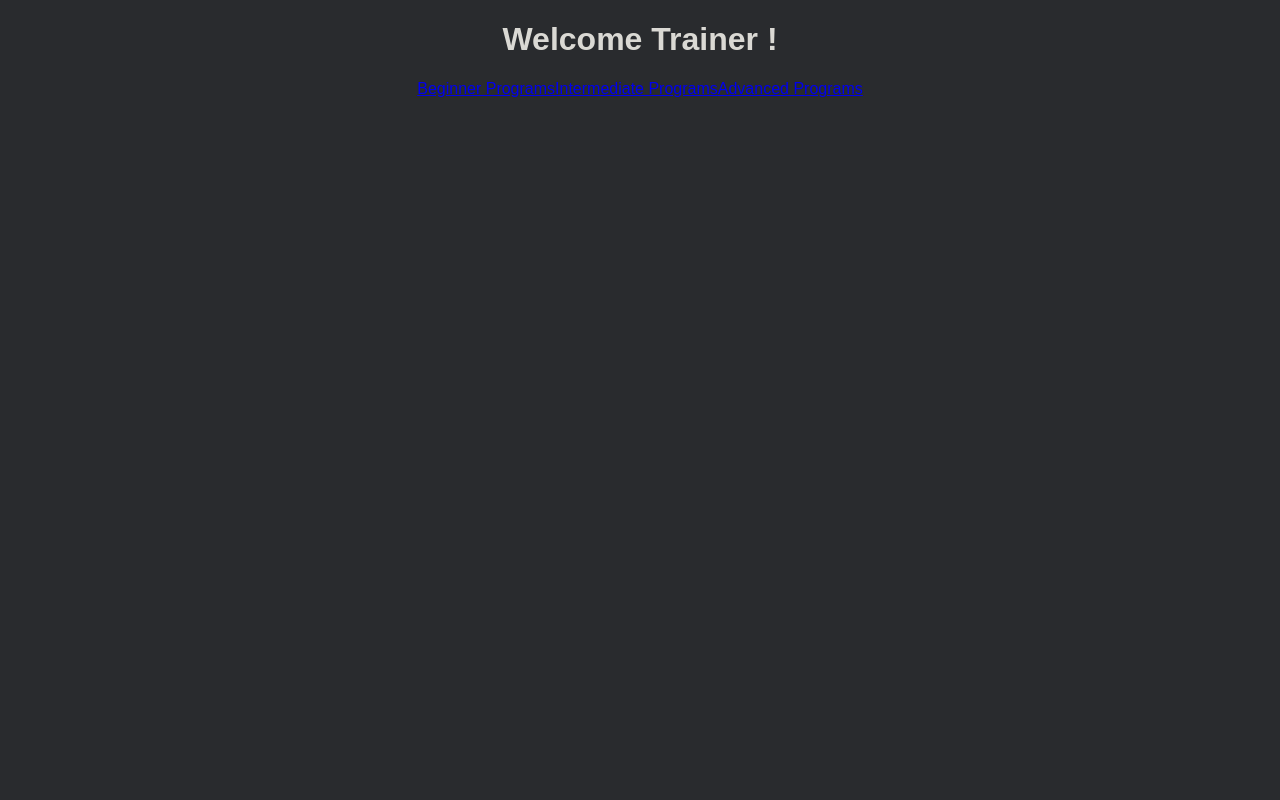
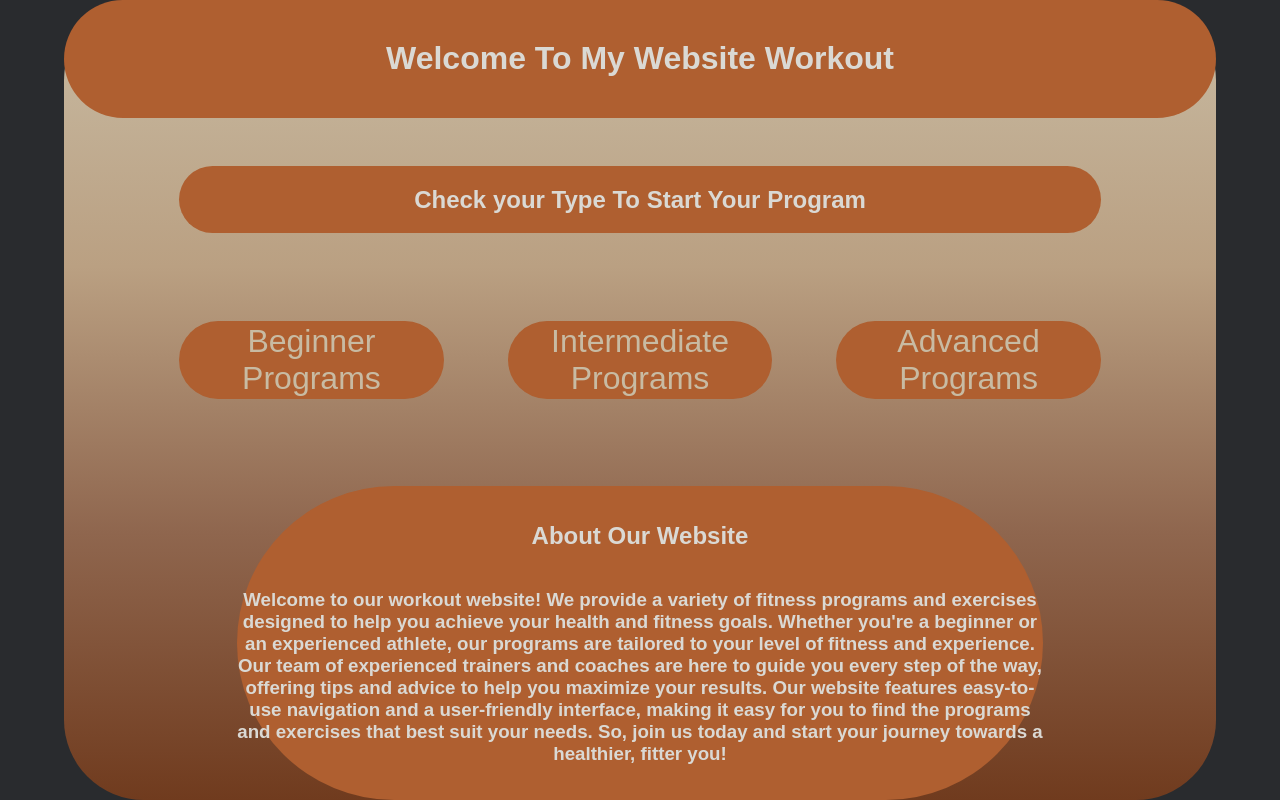
Before and after one commit to HassanMH99/MidProject, a React (Create React App) app: page /trainer in a window 1280 px wide. Built offline with nearby package versions, Linux system fonts and the light colour scheme; no server answers.

Commit message:
The Style of TrainerHome is done

```diff
--- a/src/components/Register/Register.css
+++ b/src/components/Register/Register.css
@@ -25,7 +25,7 @@
 @keyframes fadeIn {
   from {
     opacity: 0;
-    transform: translateY(20px);
+    transform: translateY(50rem);
   }
   to {
     opacity: 1;
--- a/src/components/Trainer/Trainer.css
+++ b/src/components/Trainer/Trainer.css
@@ -1,3 +1,85 @@
+/* TrainerHome */
+.TrainerHome{
+  width: 90%;
+  height: 100vh;
+  display: flex;
+  flex-direction: column;
+  gap: 3em;
+  align-items: center;
+  background: linear-gradient(to bottom, #C8BBA3, #BAA082, #8F664E, #703B1E);
+  position: absolute;
+  top: 0;
+  left: 0;
+  bottom: 0;
+  right: 0;
+  margin: auto;
+  border-radius: 5em;
+
+}
+.TrainerHome-nav{
+  background-color: #AF5F30;
+  margin: 0;
+  display: flex;
+  align-items: center;
+  justify-content: center;
+  height: 15vh;
+  width: 100%;
+  border-radius: 20em;
+}
+.TrainerHome-h2{
+  background-color: #AF5F30;
+  width: 80%;
+  border-radius: 20em;
+
+}
+
+.TrainerHome-links{
+  display: flex;
+  align-items: center;
+  justify-content: space-evenly;
+  width: 80%;
+  height: 20vh;
+  gap: 4em;
+}
+.Link a{
+  color: #C8BBA3;
+  text-decoration: none;
+  cursor: pointer;
+}
+.Link a:hover{
+  color: #373A3A;
+  text-decoration: none;
+  cursor: pointer;
+}
+.Link{
+  background-color: #AF5F30;
+  width: 50%;
+  height: 50%;
+  display: flex;
+  align-items: center;
+  justify-content: center;
+  border-radius: 5em;
+  font-size: xx-large;
+  color: #C8BBA3;
+}
+.TrainerHome-Description{
+  width: 70%;
+  height: 40%;
+  background-color:#AF5F30;
+  display: flex;
+  flex-direction: column;
+  align-items: center;
+  justify-items: center;
+  justify-content: center;
+  font-size: 1em;
+  border-radius: 20em;
+
+}
+.TrainerHome-Description h3{
+  max-inline-size: 60rem;
+
+}
+
 .programs-container {
     margin: 20px;
   }
--- a/src/components/Trainer/TrainerHome.jsx
+++ b/src/components/Trainer/TrainerHome.jsx
@@ -3,34 +3,51 @@ import { db,auth } from "../../Firebase/Firebase";
 import { Link } from "react-router-dom";
 import {  onAuthStateChanged } from "firebase/auth";
 import { doc, getDoc } from "firebase/firestore";
+import './Trainer.css'
+export function TrainerHome() {
+  // const [userName, setUserName] = useState("");
 
-export function TrainerHome() {
-  const [userName, setUserName] = useState("");
-
-  useEffect(() => {
-    onAuthStateChanged(auth, async (user) => {
-      if (user) {
-        try {
-          const userDocRef = doc(db, "users", user.uid);
-          const userDoc = await getDoc(userDocRef);
-          if (userDoc.exists()) {
-            setUserName(userDoc.data().name);
-          } else {
-            console.log("User document not found");
-          }
-        } catch (error) {
-          console.error(error);
-        }
-      }
-    });
-  }, []);
+  // useEffect(() => {
+  //   onAuthStateChanged(auth, async (user) => {
+  //     if (user) {
+  //       try {
+  //         const userDocRef = doc(db, "users", user.uid);
+  //         const userDoc = await getDoc(userDocRef);
+  //         if (userDoc.exists()) {
+  //           setUserName(userDoc.data().name);
+  //         } else {
+  //           console.log("User document not found");
+  //         }
+  //       } catch (error) {
+  //         console.error(error);
+  //       }
+  //     }
+  //   });
+  // }, []);
 
   return (
-    <div>
-      <h1>Welcome Trainer {userName}!</h1>
-      <Link to="/beginner-programs">Beginner Programs</Link>
-      <Link to="/intermediate-programs">Intermediate Programs</Link>
-      <Link to="/advanced-programs">Advanced Programs</Link>
+    <div className="TrainerHome">
+      <div className="TrainerHome-nav">
+        <h1>Welcome To My Website Workout </h1>
+      </div >
+      <div className="TrainerHome-h2">
+        <h2>Check your Type To Start Your Program</h2>
+      </div>
+      <div className="TrainerHome-links">
+        <div className="Link">
+          <Link to="/beginner-programs">Beginner Programs</Link>
+        </div>
+        <div className="Link">
+          <Link to="/intermediate-programs">Intermediate Programs</Link>
+          </div>
+          <div className="Link">
+        <Link to="/advanced-programs">Advanced Programs</Link>
+      </div>
+      </div>
+      <div className="TrainerHome-Description">
+        <h2>About Our Website</h2>
+        <h3>Welcome to our workout website! We provide a variety of fitness programs and exercises designed to help you achieve your health and fitness goals. Whether you're a beginner or an experienced athlete, our programs are tailored to your level of fitness and experience. Our team of experienced trainers and coaches are here to guide you every step of the way, offering tips and advice to help you maximize your results. Our website features easy-to-use navigation and a user-friendly interface, making it easy for you to find the programs and exercises that best suit your needs. So, join us today and start your journey towards a healthier, fitter you!</h3>
+      </div>
     </div>
   );
 }
```
